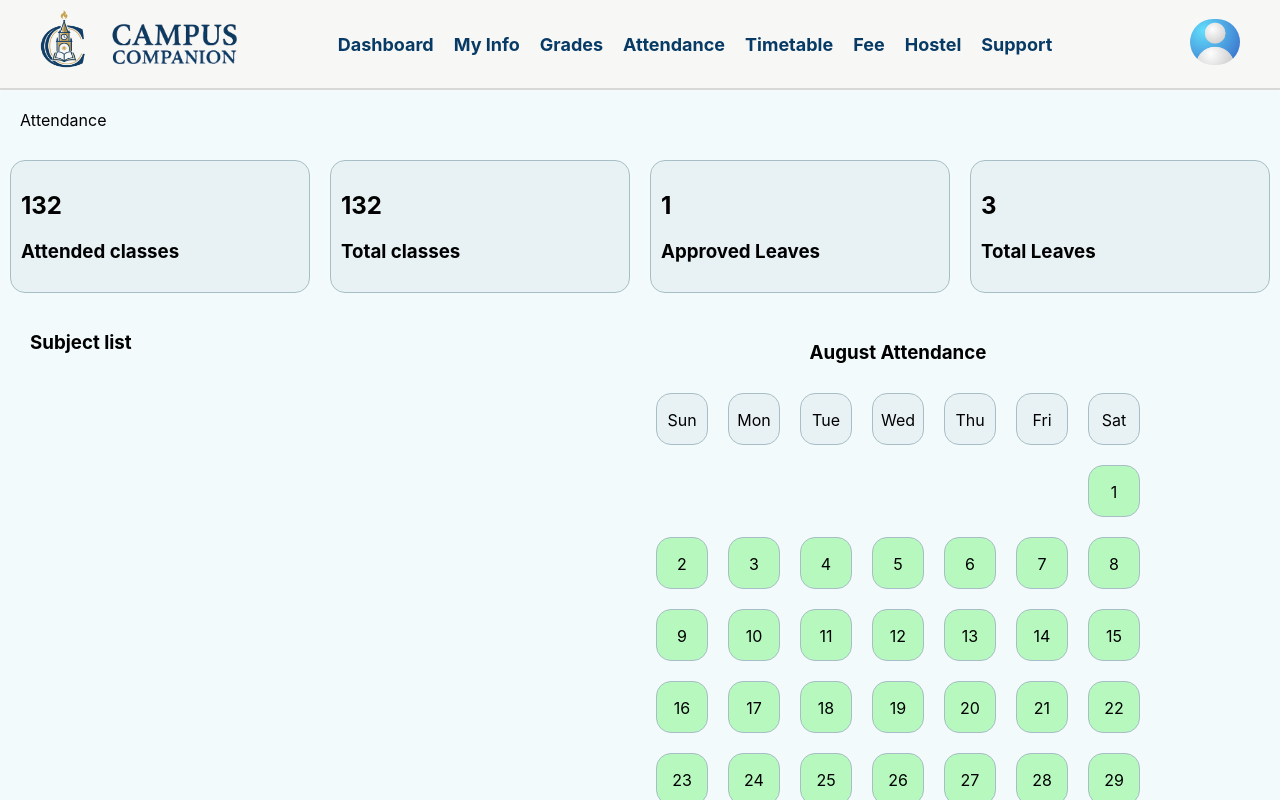
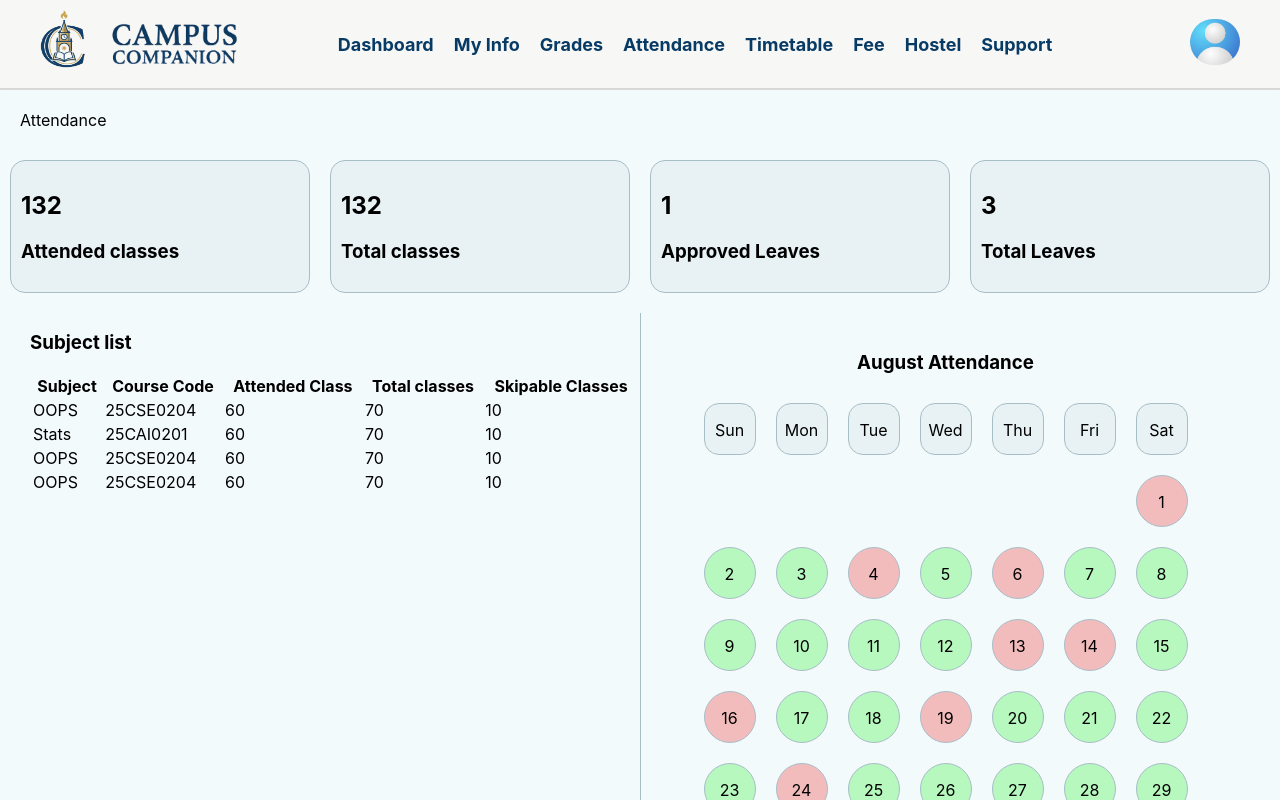
Before and after one commit to ujjwal-nyotane/Campus-Companion, a React (Vite) app in the folder frontend/: page /attendance in a window 1280 px wide. Shown: the top 800 px of the page. Built offline with nearby package versions, Linux system fonts and the light colour scheme.

Commit message:
added random function to show absent marking features

```diff
--- a/frontend/src/components/attendance.css
+++ b/frontend/src/components/attendance.css
@@ -18,10 +18,15 @@
     grid-template-columns: 1fr 1fr;
     padding: 10px 30px;
 
+
 }
 .calender{
-    padding:10px 100px;
-    text-align: center;
+    display: flex;
+    justify-content: center;
+    align-items: center;
+    flex-direction: column;
+    padding: 20px;
+    border-left: 1px  #A8BEC7 solid ;
 
 }
 .weekname{
@@ -66,8 +71,11 @@
      text-align: center;
     vertical-align: middle;
      margin: 10px;
-     border-radius: 15px;
+     border-radius: 30px;
 
      border:1px solid #A8BEC7;
 
 }
+.attendancetable{
+    width:100%
+}
--- a/frontend/src/components/attendance.jsx
+++ b/frontend/src/components/attendance.jsx
@@ -26,6 +26,98 @@ function Attendance() {
         <div className="attendanceregister">
             <div>
                 <h3>Subject list</h3>
+                <table className="attendancetable">
+                    <thead>
+                        <tr>
+                        <th>
+                            Subject
+                        </th>
+                        <th>
+                            Course Code
+                        </th>
+                        <th>
+                            Attended Class
+                        </th>
+                        <th>
+                            Total classes
+                        </th>
+                        <th>
+                            Skipable Classes
+                        </th>
+                        </tr>
+                    </thead>
+                    <tbody>
+                        <tr>
+                            <td>
+                                OOPS
+                            </td>
+                            <td>
+                                25CSE0204
+                            </td>
+                            <td>
+                                60
+                            </td>
+                            <td>
+                                70
+                            </td>
+                            <td>
+                                10
+                            </td>
+                        </tr>
+                        <tr>
+                            <td>
+                                Stats
+                            </td>
+                            <td>
+                                25CAI0201
+                            </td>
+                            <td>
+                                60
+                            </td>
+                            <td>
+                                70
+                            </td>
+                            <td>
+                                10
+                            </td>
+                        </tr>
+                        <tr>
+                            <td>
+                                OOPS
+                            </td>
+                            <td>
+                                25CSE0204
+                            </td>
+                            <td>
+                                60
+                            </td>
+                            <td>
+                                70
+                            </td>
+                            <td>
+                                10
+                            </td>
+                        </tr>
+                        <tr>
+                            <td>
+                                OOPS
+                            </td>
+                            <td>
+                                25CSE0204
+                            </td>
+                            <td>
+                                60
+                            </td>
+                            <td>
+                                70
+                            </td>
+                            <td>
+                                10
+                            </td>
+                        </tr>
+                    </tbody>
+
+                </table>
             </div>
             <div className="calender">
                 <h3>August Attendance</h3>
@@ -40,7 +132,7 @@ function Attendance() {
                 </div>
                 <div className="days">
                     {days.map((i)=>{
-                       return i==0? <div style={{visibility:"hidden"}}></div> : <div className="present"><p>{i}</p></div>
+                       return i==0? <div style={{visibility:"hidden"}}></div> : <div className= {Math.random()>.25?"present":"absent"}><p>{i}</p></div>
                     })
                     }
                 </div>
```
